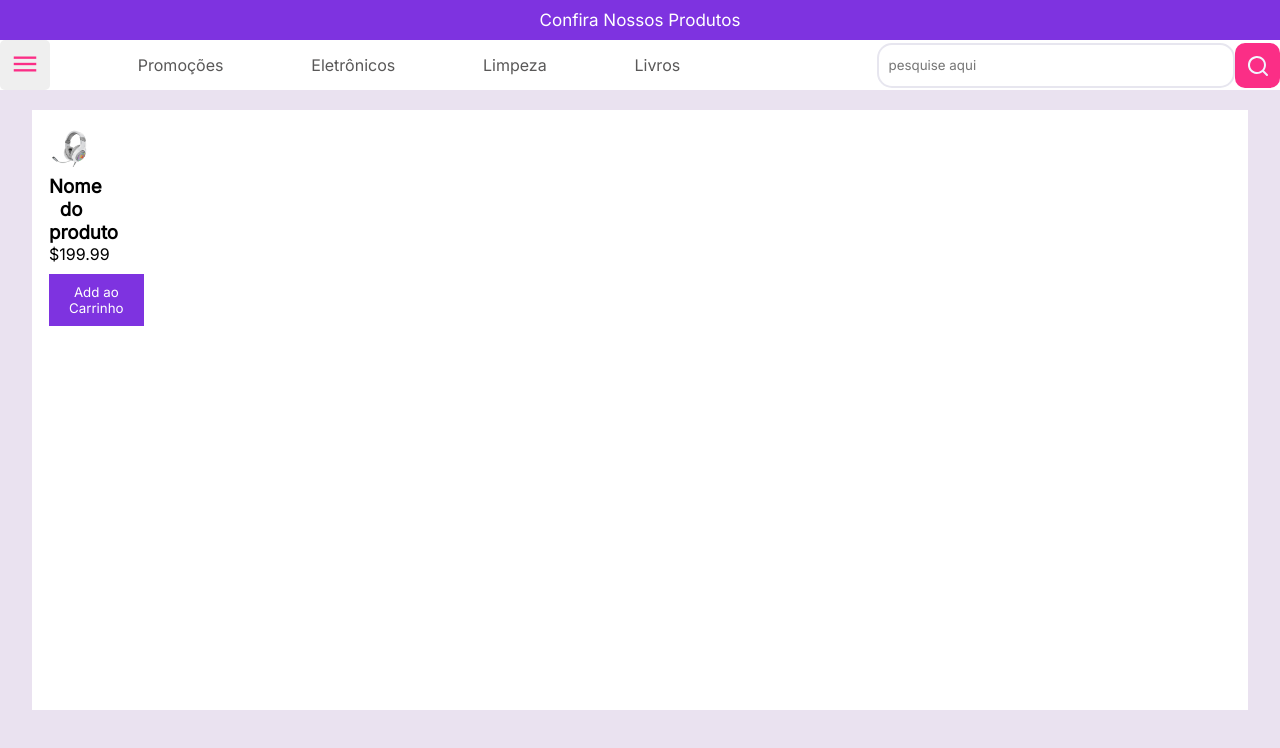
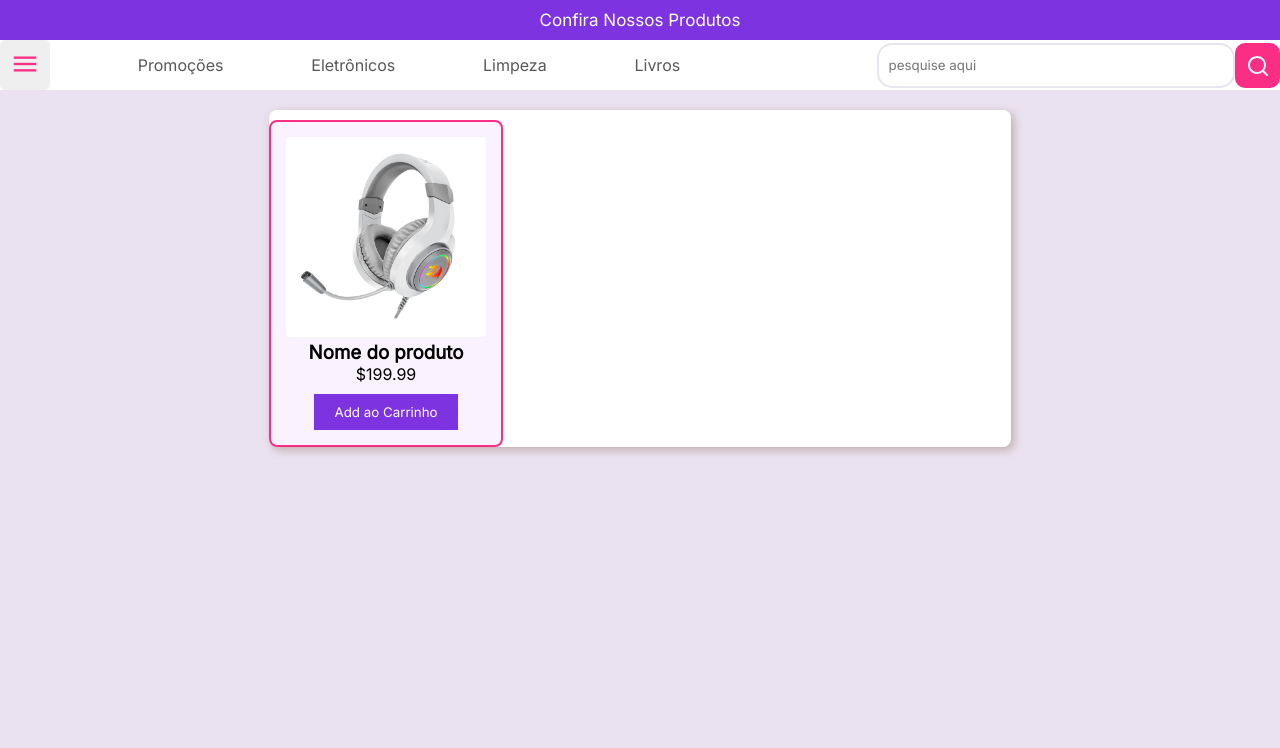
Before and after one commit to Rodrigow897/e-commerce-front, a React (Vite) app: page / in a window 1280 px wide. Shown: the top 748 px of the page. Built offline with nearby package versions, Linux system fonts and the light colour scheme.

Commit message:
feat: product-card added

```diff
--- a/src/App.css
+++ b/src/App.css
@@ -149,21 +149,22 @@ body{
   display: grid;
   grid-template-columns: repeat(3, 1fr);
   gap: 20px;
-  height: 75vh;
-  width: 95%;
+  max-width: 2000px;
   justify-self: center;
   margin-top: 20px;
-  background-color: #fff;
+  background-color: white;
+  border-radius: 8px;
+  box-shadow: 3px 3px 10px rgb(189, 172, 172);
 }
 
 .product-card{
-  width: 20%;
-  height: 20%;
-  border: 2px solid #fff;
+  border: 2px solid #FB2E86;
   padding: 15px;
   text-align: center;
   border-radius: 8px;
   transition: transform 0.2s;
+  background-color: #faf3ff;
+  margin-top: 10px;
 }
 
 .product-card:hover{
--- a/src/App.jsx
+++ b/src/App.jsx
@@ -1,6 +1,6 @@
 import React, { useState } from 'react';
 import './App.css';
-import Fone from './assets/fone.jpg'
+import Fone from './assets/fone.png'
 import Lupa from './assets/lupa.svg';
 
 function App() {
```
Also changed, not shown: src/assets/fone.jpg (deleted), src/assets/fone.png (added).
